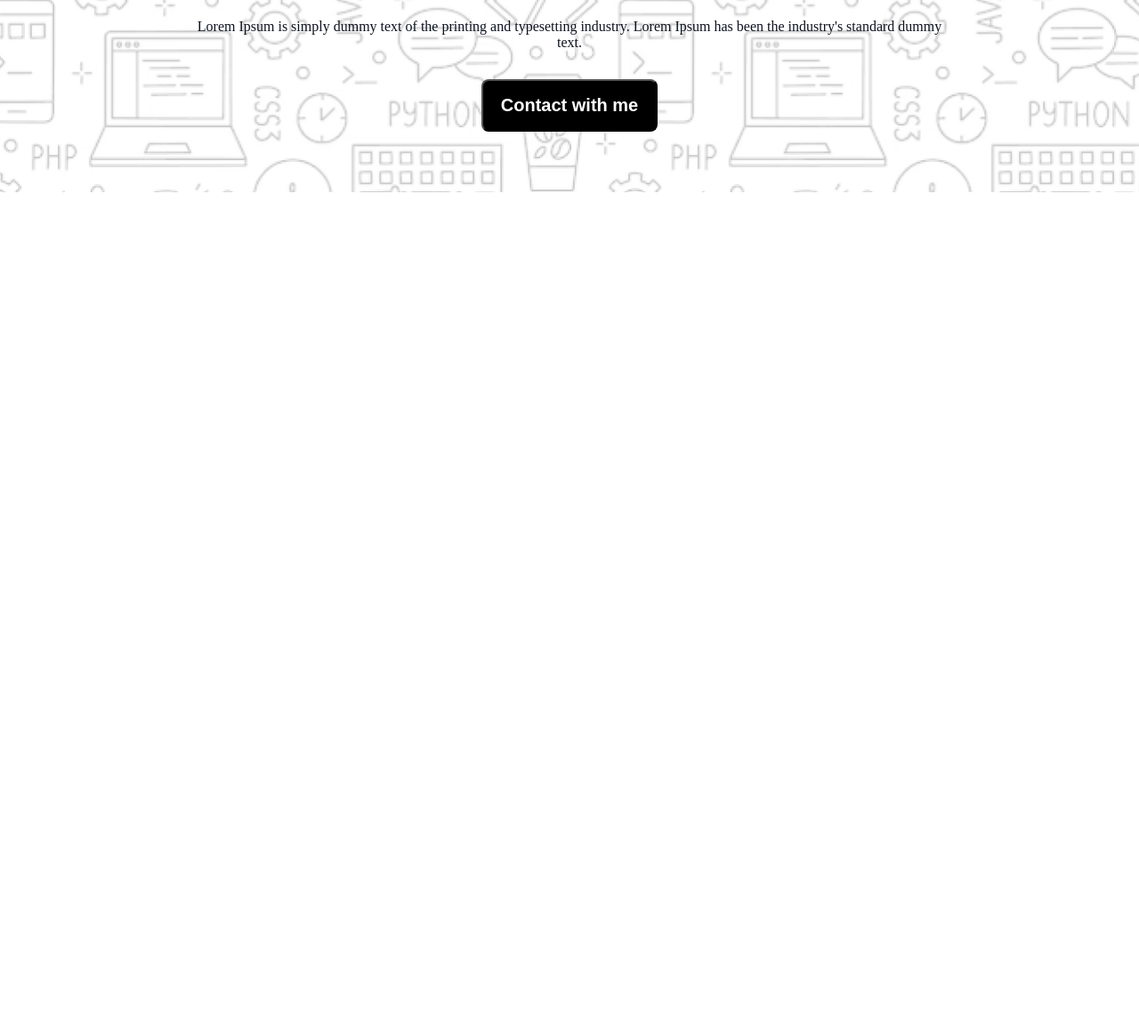
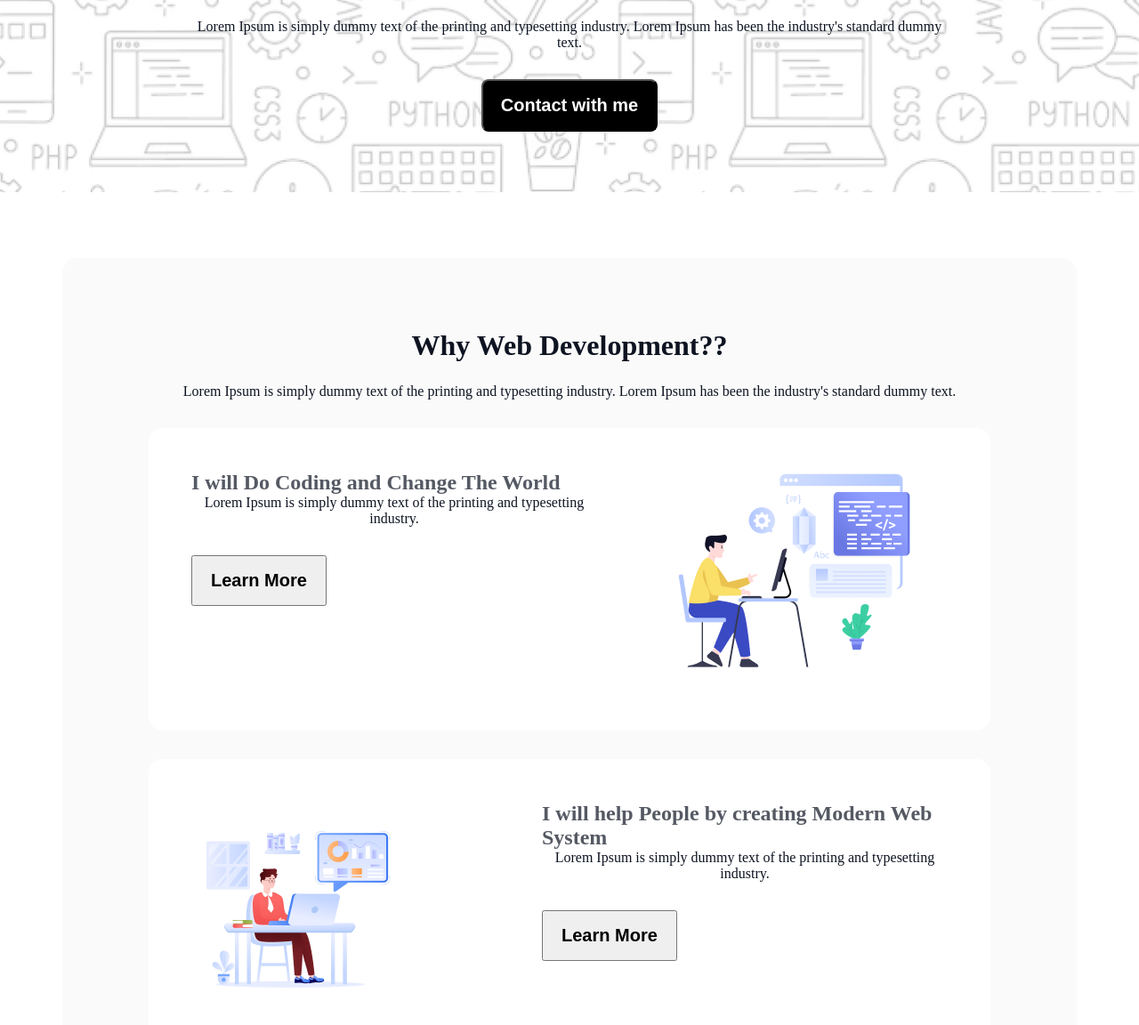
Before and after one commit to angineckz01/first-assignment2.0, a plain HTML site: page index.html in a window 1280 px wide. Shown: the part 568-1720 px from the top of the page at 89% size. Before the commit the page ends 800 px from the top, so only its background shows below. Drawn offline with Linux system fonts and the light colour scheme; a web font is replaced by a local one.

Commit message:
added web-dev section

```diff
--- a/index.html
+++ b/index.html
@@ -1,13 +1,13 @@
 <!DOCTYPE html>
 <html lang="en">
   <head>
-    <meta charset="UTF-8">
-    <meta name="viewport" content="width=device-width, initial-scale=1.0">
+    <meta charset="UTF-8" />
+    <meta name="viewport" content="width=device-width, initial-scale=1.0" />
     <title>Let's Begins Journey</title>
-    <link rel="stylesheet" href="styles/style.css">
+    <link rel="stylesheet" href="styles/style.css" />
   </head>
   <body class="azeret-mono-normal body-part">
-    <header>
+    <header class="header-part">
       <section class="nav-bar">
         <h3 class="nav-title primary-color">Awlad.H</h3>
         <div>
@@ -15,17 +15,63 @@
         </div>
       </section>
       <section class="banner">
-            <img class="banner-img" src="./assets/Group.png" alt="">
-            <h1 class="banner-title primary-color">"In the near future, I hope to become a Developer."</h1>
-            <p class="section-description">Lorem Ipsum is simply dummy text of the printing and typesetting industry. Lorem Ipsum has been the industry's standard dummy text.</p>
+        <img class="banner-img" src="./assets/Group.png" alt="" />
+        <h1 class="banner-title primary-color">
+          "In the near future, I hope to become a Developer."
+        </h1>
+        <p class="section-description">
+          Lorem Ipsum is simply dummy text of the printing and typesetting
+          industry. Lorem Ipsum has been the industry's standard dummy text.
+        </p>
         <button class="section-btn">Contact with me</button>
       </section>
     </header>
     <main>
-
+      <section class="web-dev">
+        <div class="web-dev-heading">
+          <h3 class="section-title web-title">Why Web Development??</h3>
+          <p class="section-description">
+            Lorem Ipsum is simply dummy text of the printing and typesetting
+            industry. Lorem Ipsum has been the industry's standard dummy text.
+          </p>
+        </div>
+        <div class="web-dev-contents">
+          <div class="web-dev-content">
+            <div class="web-dev-info">
+              <h3 class="section-subtitle">
+                I will Do Coding and Change The World
+              </h3>
+              <p class="section-description">
+                Lorem Ipsum is simply dummy text of the printing and typesetting
+                industry.
+              </p>
+              <button class="nav-btn">Learn More</button>
+            </div>
+            <div class="web-dev-img">
+              <img src="./assets/Layer_1.png" alt="" />
+            </div>
+          </div>
+          <div class="web-dev-content">
+            <div class="web-dev-img">
+                <img src="./assets/Group 3.png" alt="" />
+            </div>
+            <div class="web-dev-info">
+                <h3 class="section-subtitle">I will help People by creating Modern Web System</h3>
+                <p class="section-description">Lorem Ipsum is simply dummy text of the printing and typesetting industry.</p>
+                <button class="nav-btn">Learn More</button>
+            </div>
+          </div>
+          <div class="web-dev-content">
+            <div class="web-dev-info">
+                <h3 class="section-subtitle">I will help People by creating Modern Web System</h3>
+                <p class="section-description">Lorem Ipsum is simply dummy text of the printing and typesetting industry.</p>
+                <button class="nav-btn">Learn More</button>
+            </div>
+            <div class="web-dev-img"><img src="./assets/Group 4.png" alt="" /></div>
+          </div>
+        </div>
+      </section>
     </main>
-    <footer>
-
-    </footer>
+    <footer></footer>
   </body>
 </html>
--- a/styles/style.css
+++ b/styles/style.css
@@ -17,7 +17,21 @@
 .primary-btn{
 
 }
+.section-title{
+    font-size: 32px;
+    font-weight: 800;
+    color: #0D1321;
+}
+.section-description{
+    margin-bottom: 32px;
+    text-align: center;
+    font-size: 16px;
+    color: #0D1321;
+}
 /* header section - navbar part*/
+.header-part{
+    margin-bottom: 74px;
+}
 .nav-bar{
     display: flex;
     align-items: center;
@@ -54,12 +68,6 @@
     font-size: 48px;
     text-align: center;
 }
-.section-description{
-    margin-bottom: 32px;
-    text-align: center;
-    font-size: 16px;
-    color: #0D1321;
-}
 .banner .section-btn{
     padding: 16px 20px;
     color: white;
@@ -68,3 +76,43 @@
     font-size: 20px;
     font-weight: 600;
 }
+/*  ============= main part begins from here =============== */
+main{
+    width: 1140px;
+    margin: 0 auto;
+}
+/* web-dev section styles */
+.web-dev{
+    padding: 80px 97px;
+    background-color: rgba(13, 19, 33, 0.02);
+    border-radius: 16px;
+}
+.web-dev-heading{
+    text-align: center;
+}
+.web-title{
+    margin-bottom: 24px;
+}
+.web-dev-contents{
+    display: flex;
+    flex-direction: column;
+    gap: 32px;
+}
+.web-dev-content{
+    padding: 48px;
+    display: flex;
+    gap: 90px;
+    border-radius: 16px;
+    background: rgba(255, 255, 255, 1);
+}
+.web-dev-content .section-subtitle{
+    font-size: 24px;
+    font-weight: 700;
+    color: rgba(13, 19, 33, 0.7);
+}
+.web-dev-info{
+    width: 60%;
+}
+.web-dev-img{
+    width: 40%;
+}
```
Lines whose indentation alone changed are shown as unchanged.
